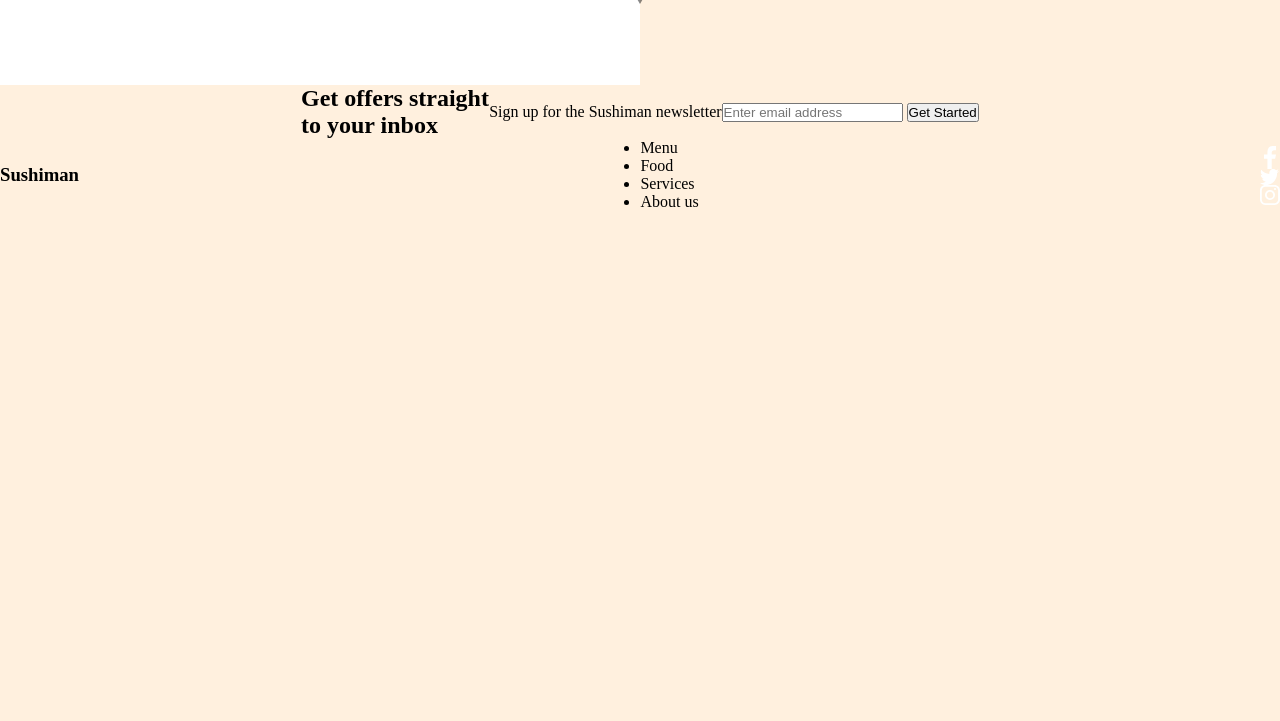
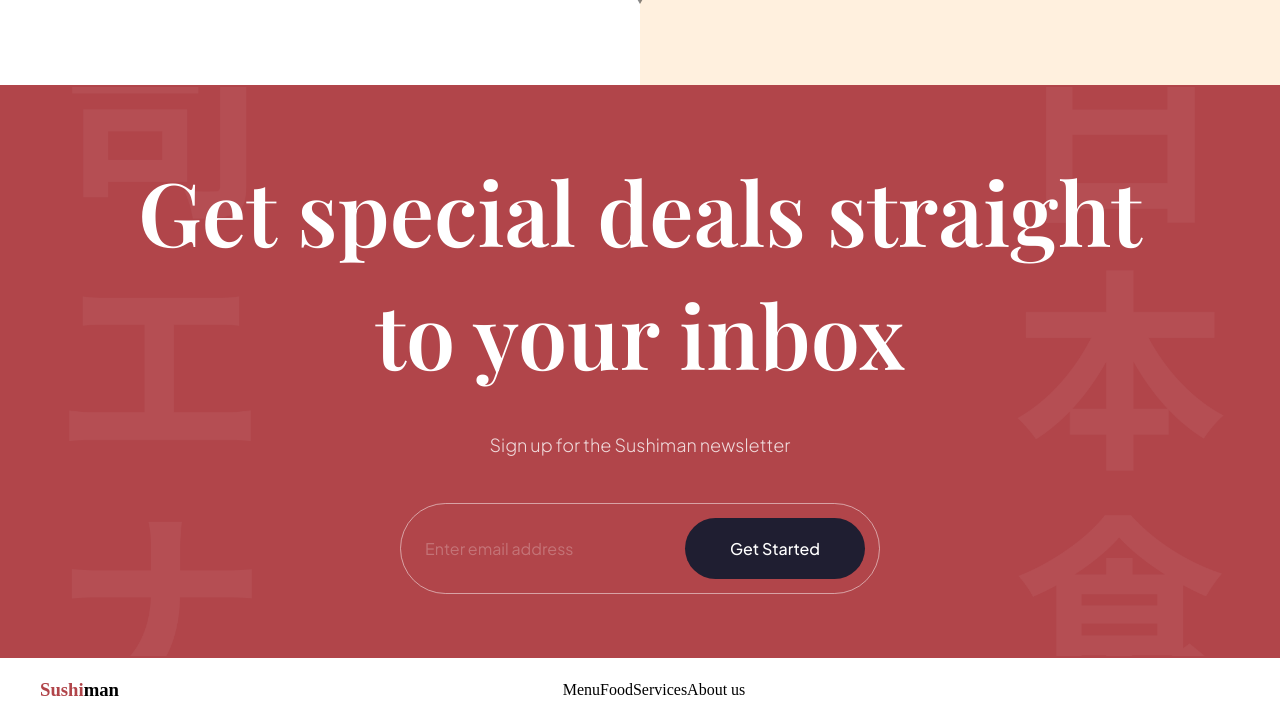
Before and after one commit to LouisMetha/Sushi, a website built with Vite: page index.html in a window 1280 px wide. Shown: the part 3611-4332 px from the top of the page. Before the commit the page ends 3822 px from the top, so only its background shows below. Built offline with nearby package versions, Linux system fonts and the light colour scheme.

Commit message:
newsletter

```diff
--- a/css/sections/footer.css
+++ b/css/sections/footer.css
@@ -0,0 +1,30 @@
+.footer {
+    width: 100%;
+    padding: 20px 40px;
+    background: var(--color-white);
+
+    flex-wrap: wrap;
+    gap: 20px;
+    overflow: hidden;
+}
+
+
+.foote__logo {
+    font-size: 24px;
+    font-family: var(--playfair-display);
+    font-weight: bold;
+
+    text-transform:  uppercase;
+    color: var(--secondary-color);
+    cursor: pointer;
+}
+
+.footer__logo span {
+    color: var(--primary-color);
+}
+
+.footer ul {
+    list-style: none;
+    display: flex;
+
+}
--- a/css/sections/subscribe.css
+++ b/css/sections/subscribe.css
@@ -0,0 +1,76 @@
+.subscription {
+    padding: 64px;
+    background-color: var(--primary-color);
+    background-image: url('../../assets/subscribe_bg.png');
+    background-position: center;
+    background-repeat: no-repeat;
+    background-size: contain;
+    flex-direction: column;
+    overflow: hidden;
+}
+
+.subscription h2 {
+    font-size: 88px;
+    font-family: var(--playfair-display);
+    font-weight: 600;
+    line-height: 123px;
+    color: #fff;
+    text-align: center;
+}
+
+.subscription p {
+    font-size: 18px;
+    font-family: var(--plus-jakarta-sans);
+    font-weight: 300;
+    line-height: 36px;
+    color: rgba(255, 255, 255, 0.8);
+    margin-top: 32px;
+}
+
+.subscription__form {
+    min-width: 480px;
+    margin-top: 40px;
+
+    padding: 14px 14px 14px 24px;
+    display: flex;
+    gap: 10px;
+    border: 1px solid rgba(255, 255, 255, 0.5);
+    border-radius: 46px;
+}
+
+.subscription__form input {
+    flex: 1;
+    font-size: 16px;
+    font-weight: 400px;
+    font-family: var(--plus-jakarta-sans);
+
+    color: #fff;
+    opacity: 0.5;
+
+    background: transparent;
+    border: none;
+    outline: none;
+}
+
+.subscription__form input::placeholder {
+    color: #fff;
+    opacity: 0.5;
+}
+
+.subscription__form button {
+    padding: 20px;
+
+    min-width: 180px;
+    font-size: 16px;
+    font-weight: 500;
+    font-family: var(--plus-jakarta-sans);
+    color: #fff;
+    text-align: center;
+
+    background: var(--black-400);
+    border-radius: 46px;
+    border: none;
+    outline: none;
+
+    cursor: pointer;
+}
--- a/index.html
+++ b/index.html
@@ -345,7 +345,7 @@
   <!-- START: subscribe -->
   <section class="subscription flex-center" id="services">
     <h2 data-aos="flip-down">
-      Get offers straight <br />
+      Get special deals straight <br />
       to your inbox
     </h2>
     <p data-aos="fade-up">Sign up for the Sushiman newsletter</p>
```
